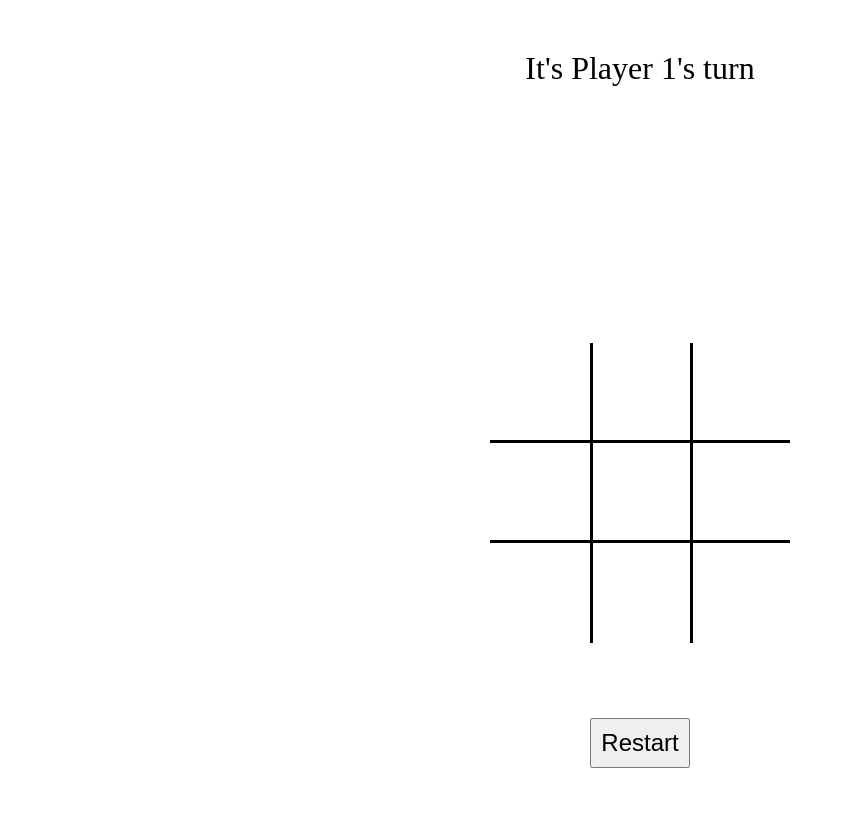
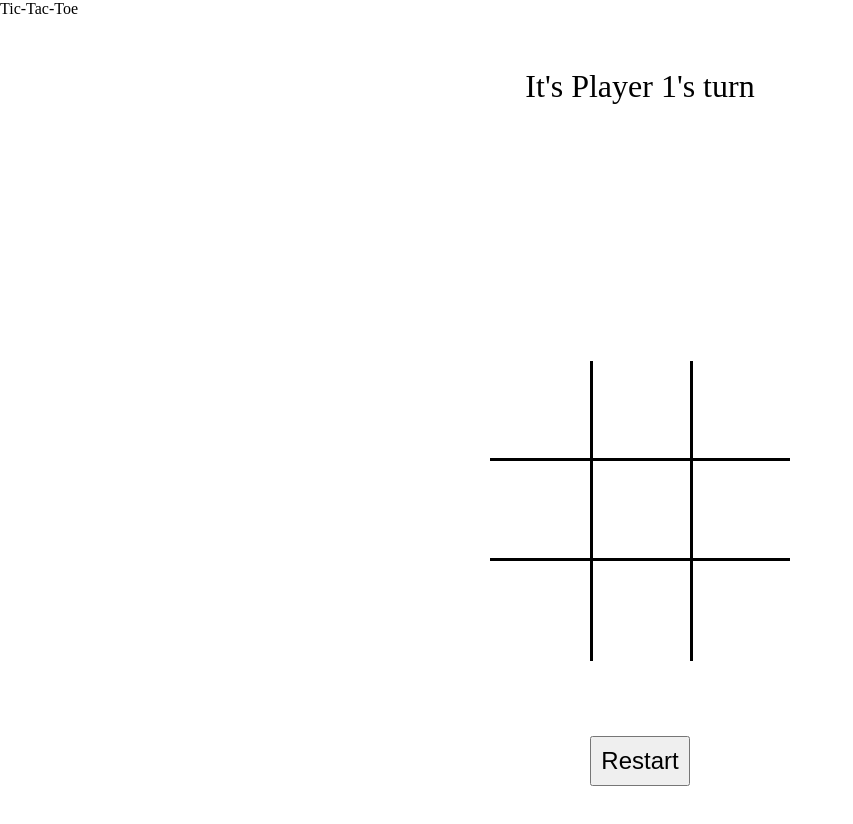
Before and after one commit to Sameer5858/tic-tac-toe, a plain HTML site: page index.html in a window 1280 px wide. Shown: the whole page, without its empty margins (0-853 px from the left). Drawn offline with Linux system fonts and the light colour scheme.

Commit message:
css done

```diff
--- a/index.html
+++ b/index.html
@@ -10,6 +10,7 @@
   </head>
   <body>
     <main>
+      <div class="header">Tic-Tac-Toe</div>
       <div class="display-message"></div>
       <div class="gameboard">
         <div>
```
